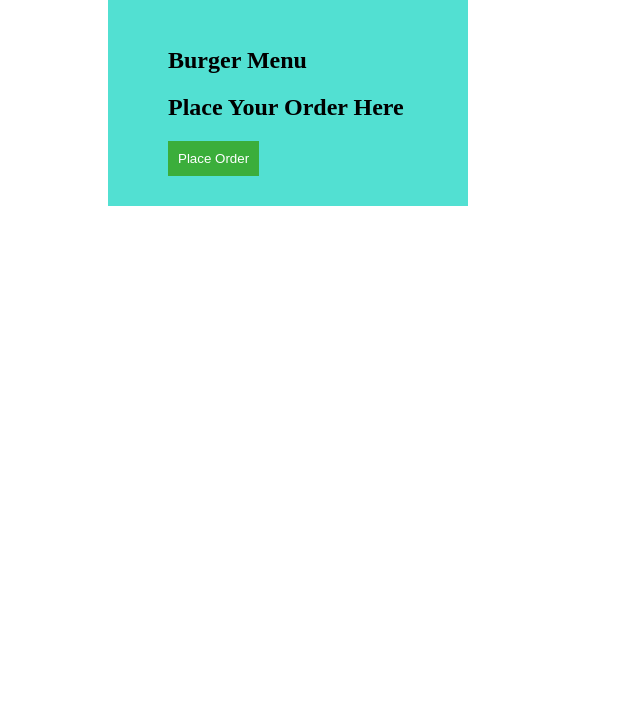
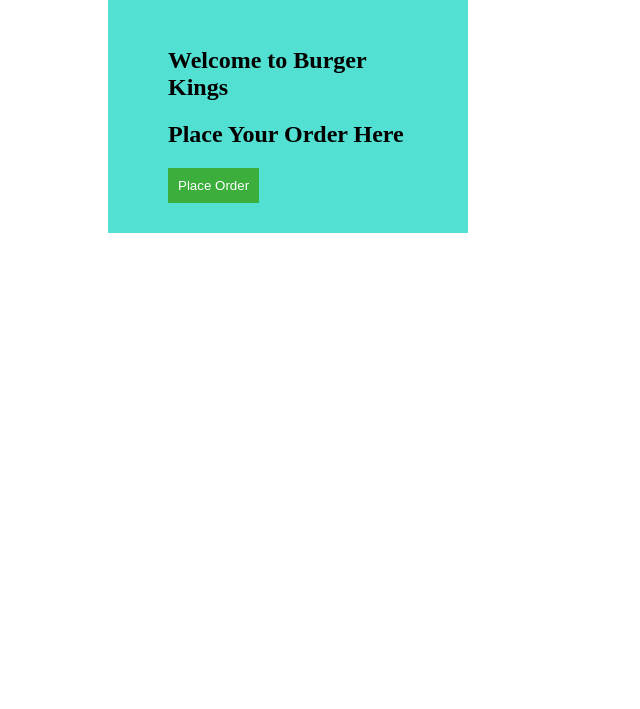
Before and after one commit to shivamkr8227/contest, a plain HTML site: page index.html in a window 1280 px wide. Shown: the part 91-800 px from the top of the page, without its empty margins (0-640 px from the left). Drawn offline with Linux system fonts and the light colour scheme; no server answers.

Commit message:
Update index.html

```diff
--- a/index.html
+++ b/index.html
@@ -12,7 +12,7 @@
 
     <main>
       <div id="menu-container">
-        <h2>Burger Menu</h2>
+        <h2>Welcome to Burger Kings</h2>
         <div id="menu"></div>
       </div>
 
```
